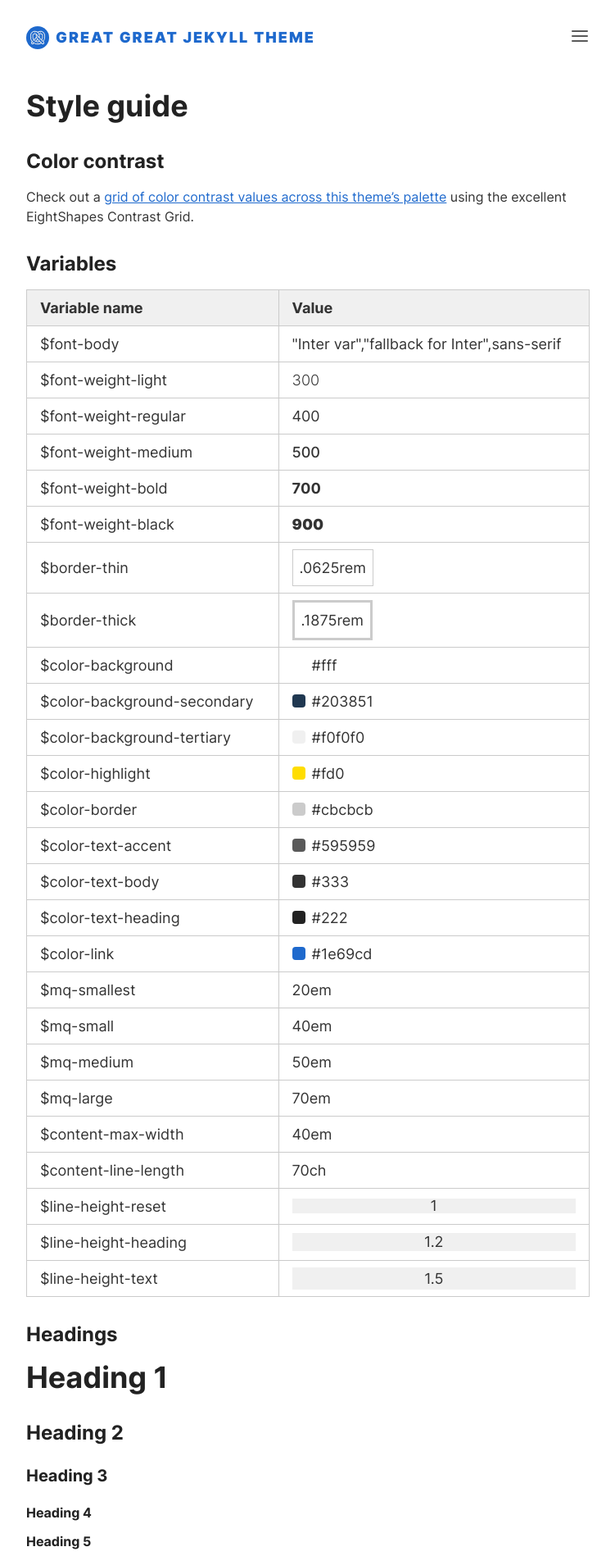
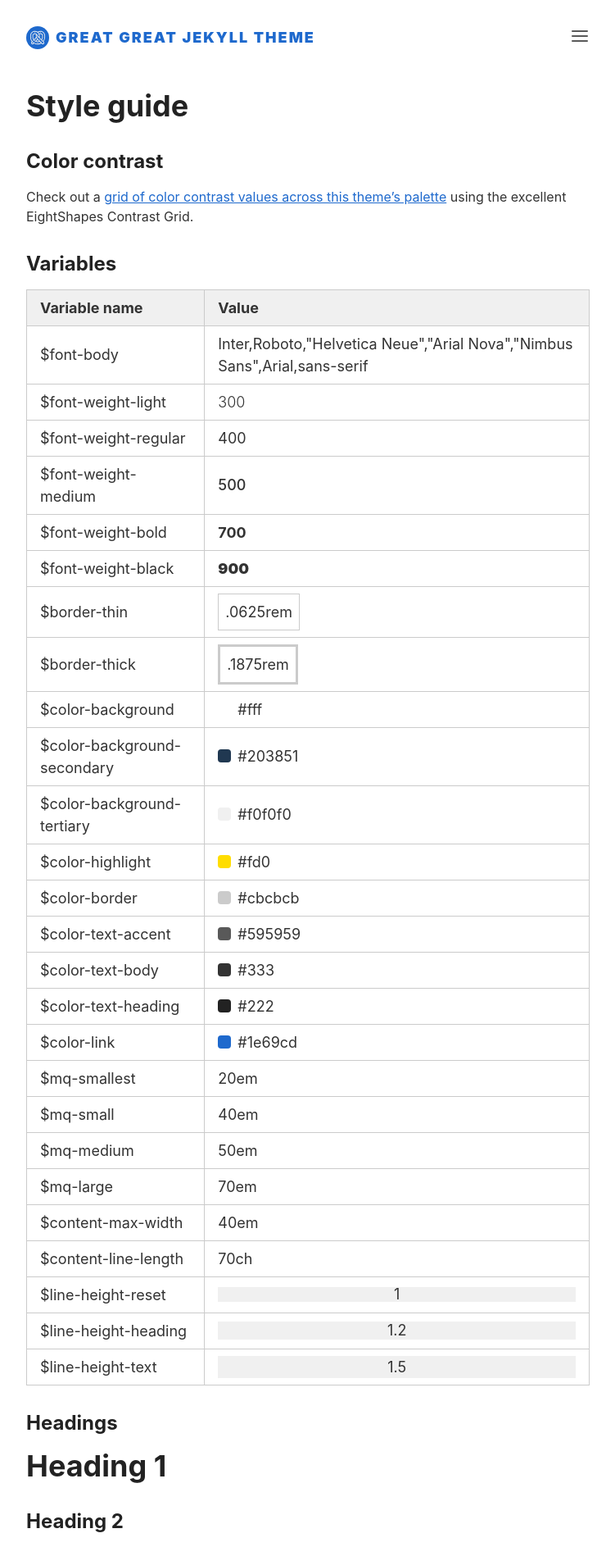
Before and after one commit to double-great/theme, a Jekyll site: the page built from index.html, in a window 1280 px wide. Shown: the top 1898 px of the page at 82% size, without its empty margins (264-1015 px from the left). Built offline with Jekyll 4.4.1, drawn with Linux system fonts in a browser that asks for light colours.

Commit message:
Replace woff2 webfont with font stack

```diff
--- a/_data/variables.json
+++ b/_data/variables.json
@@ -1,5 +1,5 @@
 {
-  "$font-body": "\"Inter var\",\"fallback for Inter\",sans-serif",
+  "$font-body": "Inter,Roboto,\"Helvetica Neue\",\"Arial Nova\",\"Nimbus Sans\",Arial,sans-serif",
   "$font-weight-light": "300",
   "$font-weight-regular": "400",
   "$font-weight-medium": "500",
--- a/_includes/head.html
+++ b/_includes/head.html
@@ -2,7 +2,6 @@
 <meta charset="utf-8">
 <meta name="viewport" content="width=device-width, initial-scale=1">
 {%- seo -%}
-<link rel="preload" href="{{ '/assets/fonts/Inter.var.woff2' | relative_url }}" as="font" type="font/woff2" crossorigin>
 <link rel="shortcut icon" href="{{ '/assets/favicon.ico' | relative_url }}" type="image/x-icon">
 <base href="{{ site.url }}{{ site.baseurl }}/">
 {%- feed_meta -%} {%- if site.custom_head %}{{site.custom_head}}{%- endif -%}
--- a/_sass/_variables.scss
+++ b/_sass/_variables.scss
@@ -1,4 +1,5 @@
-$font-body: "Inter var", "fallback for Inter", sans-serif;
+$font-body: Inter, Roboto, "Helvetica Neue", "Arial Nova", "Nimbus Sans", Arial,
+  sans-serif;
 $font-weight-light: 300;
 $font-weight-regular: 400;
 $font-weight-medium: 500;
--- a/_sass/_webfonts.scss
+++ /dev/null
@@ -1,18 +0,0 @@
-@font-face {
-  font-family: "Inter var";
-  font-style: normal;
-  font-weight: 100 900;
-  font-display: swap;
-  src: url("assets/fonts/Inter.var.woff2") format("woff2");
-  font-named-instance: "Regular"; // stylelint-disable-line property-no-unknown
-}
-
-@font-face {
-  font-family: "fallback for Inter";
-  src: local("Arial");
-
-  // via https://github.com/khempenius/font-fallbacks-dataset/blob/main/font-metric-overrides.csv
-  ascent-override: 96.875%; // stylelint-disable-line property-no-unknown
-  descent-override: 24.14772727%; // stylelint-disable-line property-no-unknown
-  line-gap-override: 0%; // stylelint-disable-line property-no-unknown
-}
--- a/_sass/great-great.scss
+++ b/_sass/great-great.scss
@@ -1,7 +1,6 @@
 @import "variables";
 @import "themes";
 @import "helpers";
-@import "webfonts";
 @import "base";
 @import "junkdrawer";
 @import "navigation";
```
Also changed, not shown: assets/fonts/Inter.var.woff2 (deleted).
